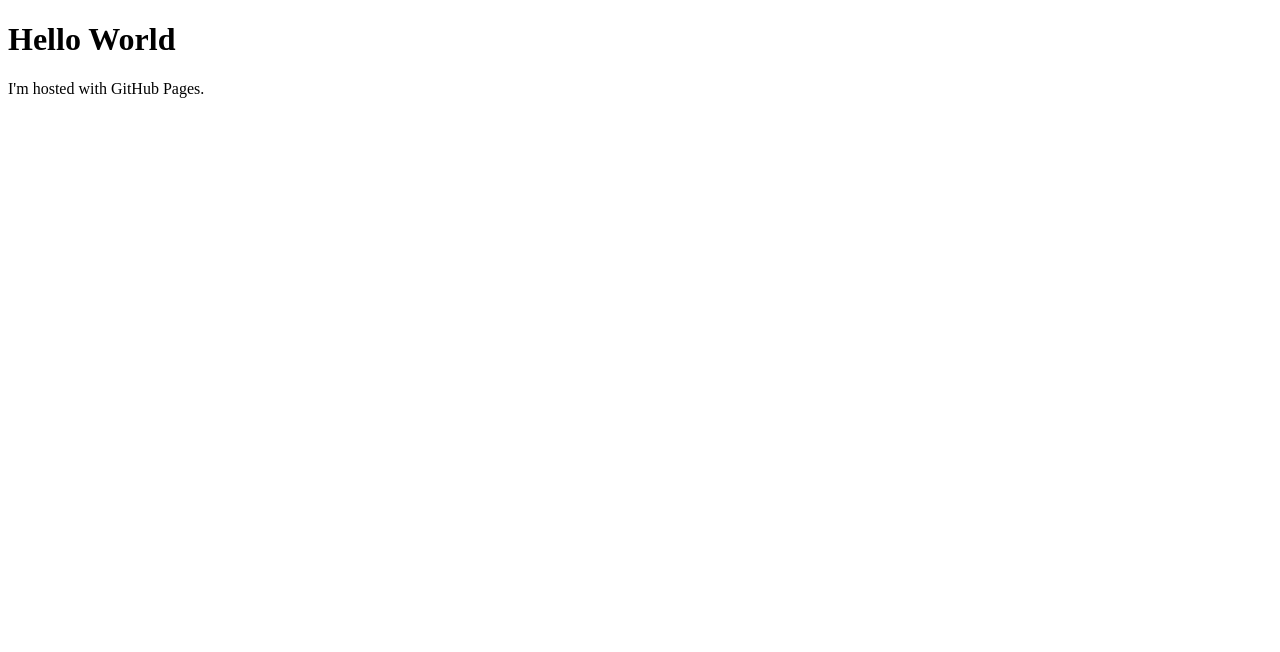
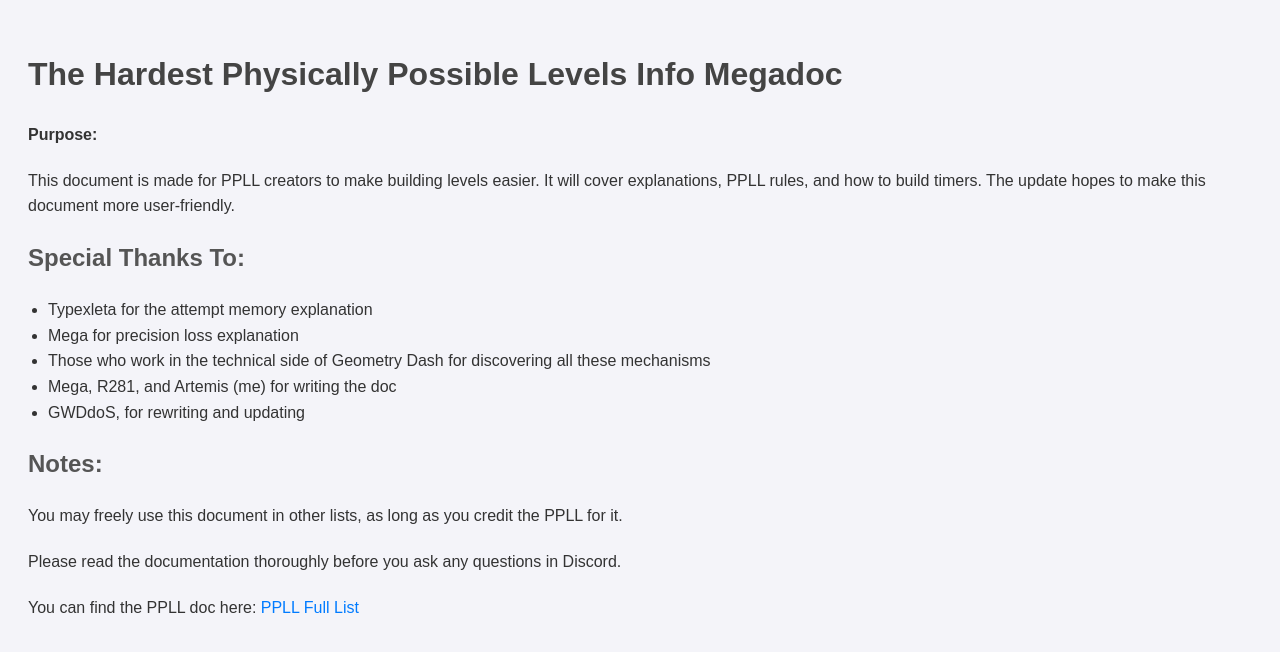
Before and after one commit to GWDdoS/gwddos.github.io, a plain HTML site: page index.html in a window 1280 px wide. Drawn offline with Linux system fonts and the light colour scheme.

Commit message:
Update index.html

```diff
--- a/index.html
+++ b/index.html
@@ -1,7 +1,53 @@
 <!DOCTYPE html>
-<html>
+<html lang="en">
+<head>
+    <meta charset="UTF-8">
+    <meta name="viewport" content="width=device-width, initial-scale=1.0">
+    <title>The Hardest Physically Possible Levels Info Megadoc</title>
+    <style>
+        body {
+            font-family: Arial, sans-serif;
+            line-height: 1.6;
+            background-color: #f4f4f9;
+            color: #333;
+            padding: 20px;
+        }
+        h1 {
+            color: #444;
+        }
+        h2 {
+            color: #555;
+        }
+        p, ul {
+            margin-bottom: 20px;
+        }
+        ul {
+            padding-left: 20px;
+        }
+        a {
+            color: #007BFF;
+            text-decoration: none;
+        }
+        a:hover {
+            text-decoration: underline;
+        }
+    </style>
+</head>
 <body>
-<h1>Hello World</h1>
-<p>I'm hosted with GitHub Pages.</p>
+    <h1>The Hardest Physically Possible Levels Info Megadoc</h1>
+    <p><strong>Purpose:</strong></p>
+    <p>This document is made for PPLL creators to make building levels easier. It will cover explanations, PPLL rules, and how to build timers. The update hopes to make this document more user-friendly.</p>
+    <h2>Special Thanks To:</h2>
+    <ul>
+        <li>Typexleta for the attempt memory explanation</li>
+        <li>Mega for precision loss explanation</li>
+        <li>Those who work in the technical side of Geometry Dash for discovering all these mechanisms</li>
+        <li>Mega, R281, and Artemis (me) for writing the doc</li>
+        <li>GWDdoS, for rewriting and updating</li>
+    </ul>
+    <h2>Notes:</h2>
+    <p>You may freely use this document in other lists, as long as you credit the PPLL for it.</p>
+    <p>Please read the documentation thoroughly before you ask any questions in Discord.</p>
+    <p>You can find the PPLL doc here: <a href="https://example.com" target="_blank">PPLL Full List</a></p>
 </body>
 </html>
```
